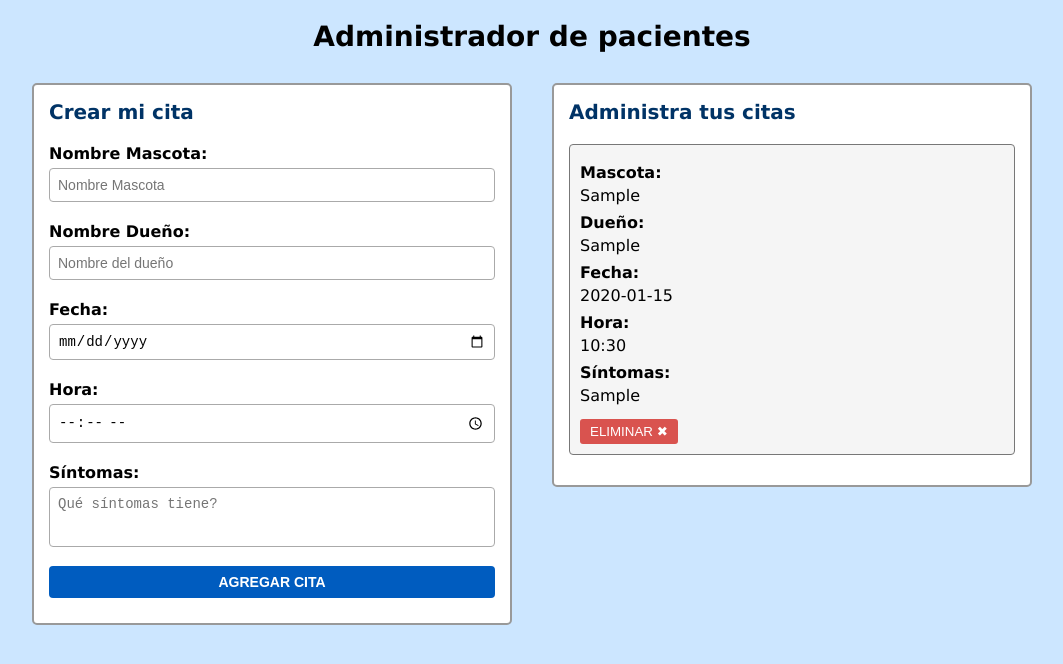
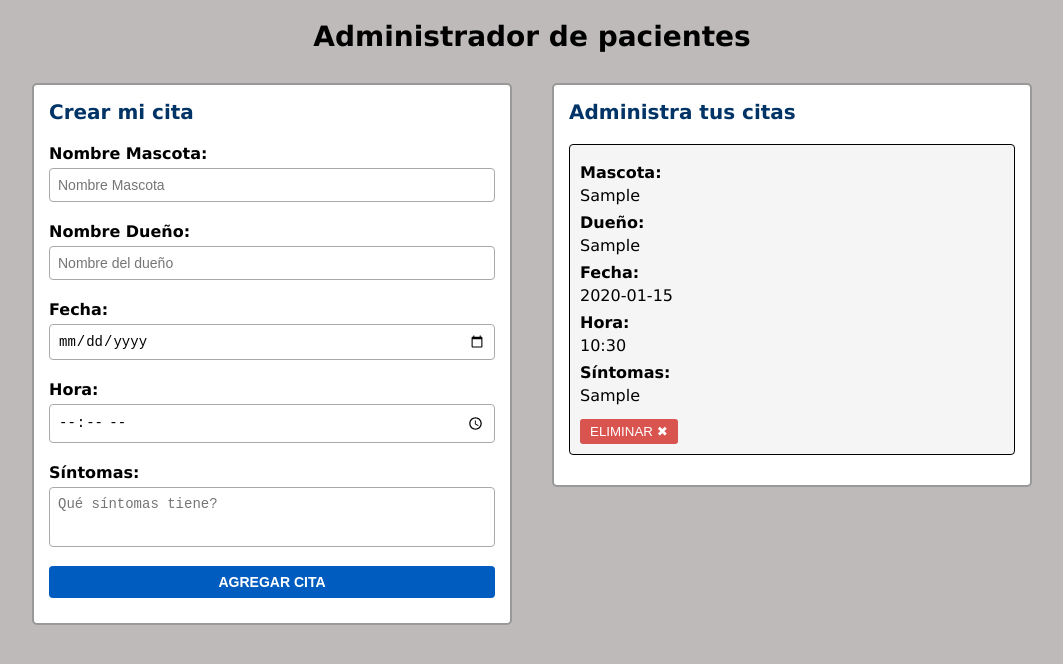
Before and after one commit to MatiasWilder/tp4-citas-wilder, a React app: page / in a window 1280 px wide. Both pictures are taken after typing "Sample", "Sample", "2020-01-15", "10:30", "Sample" into the empty fields and a click on the input "AGREGAR CITA". Shown: the top 664 px of the page, without its empty margins (108-1171 px from the left). Built offline with nearby package versions, Linux system fonts and the light colour scheme; the HTML template or start-up script is replaced by a standard one.

Commit message:
cambios en el diseño

```diff
--- a/src/index.css
+++ b/src/index.css
@@ -6,7 +6,7 @@
 
 body {
   font-family: Verdana, sans-serif;
-  background-color: #cce6ff;
+  background-color: #bebaba;
   color: #000;
   padding: 20px;
 }
@@ -81,7 +81,7 @@ body {
 .cita {
   background-color: #f5f5f5;
   padding: 10px;
-  border: 1px solid #777;
+  border: 1px solid;
   border-radius: 4px;
   margin-bottom: 15px;
 }
```
